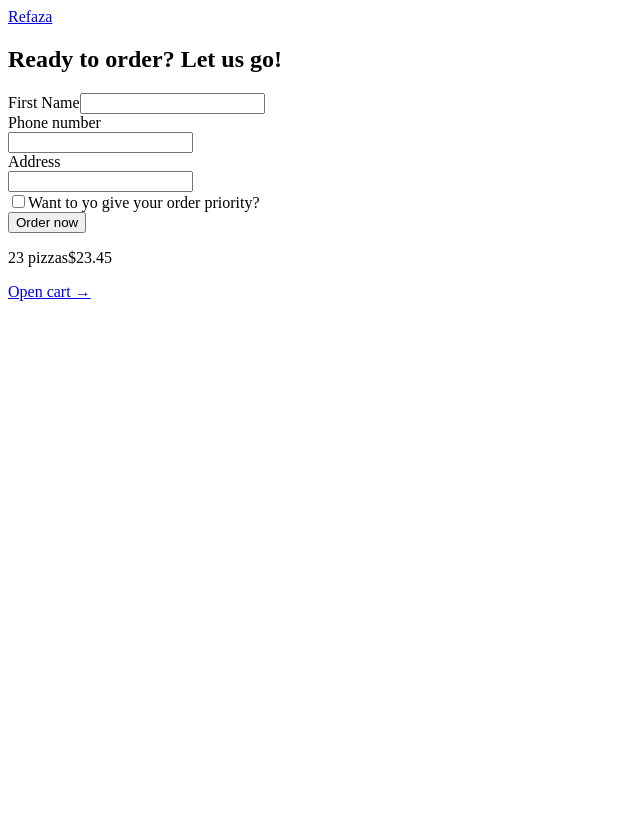
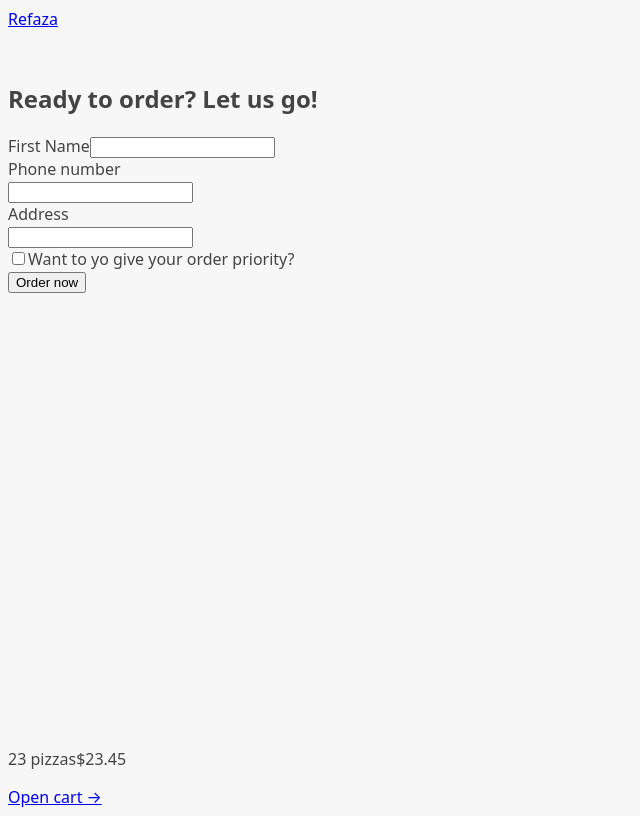
Before and after one commit to amittam104/refaza, a React (Vite) app: page /order/new in a window 1280 px wide. Shown: the whole page, without its empty margins (0-640 px from the left). Built offline with nearby package versions, Linux system fonts and the light colour scheme.

Commit message:
chore: add loading indicator

```diff
--- a/src/ui/AppLayout.jsx
+++ b/src/ui/AppLayout.jsx
@@ -1,10 +1,15 @@
 import Header from "./Header";
+import Loader from "./Loader";
 import CartOverview from "../features/cart/CartOverview";
-import { Outlet } from "react-router-dom";
+import { Outlet, useNavigation } from "react-router-dom";
 
 function AppLayout() {
+  const navigation = useNavigation();
+  const isLoading = navigation.state === "loading";
+
   return (
-    <div>
+    <div className="layout">
+      {isLoading && <Loader />}
       <Header />
 
       <main>
--- /dev/null
+++ b/src/ui/Loader.jsx
@@ -0,0 +1,5 @@
+function Loader() {
+  return <div className="loader"></div>;
+}
+
+export default Loader;
```
Also changed, not shown: src/main.jsx (+7 -6 lines).
